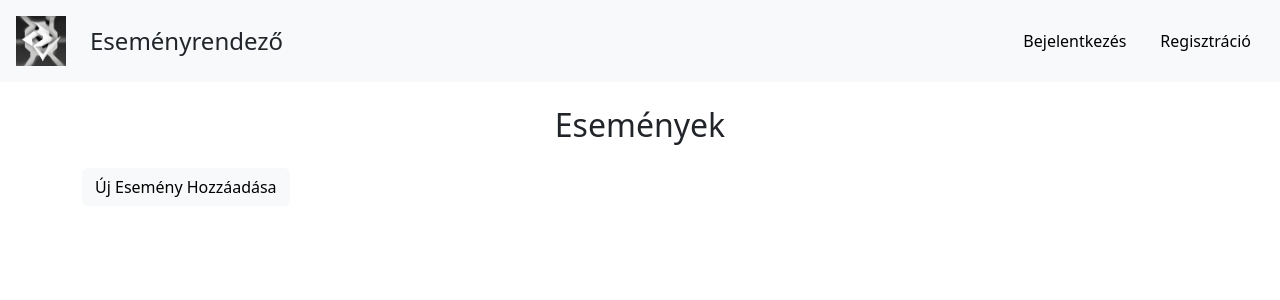
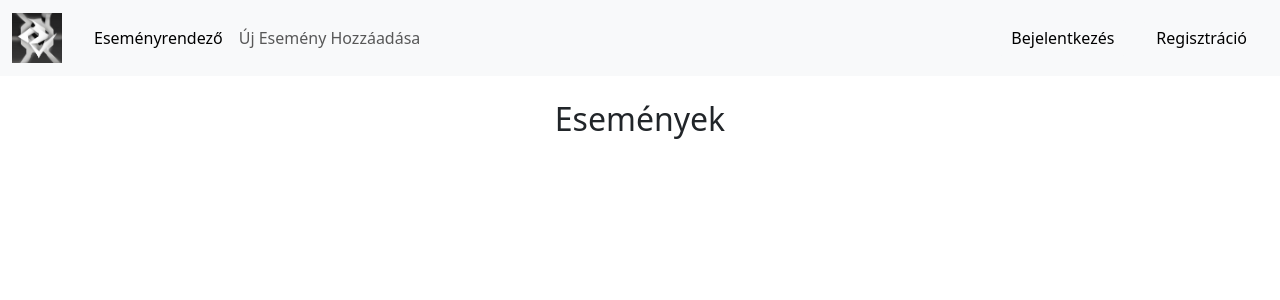
Before and after one commit to Gabor35/Rendezv-ny-k-vet-, a React (Create React App) app: page / in a window 1280 px wide. Shown: the top 300 px of the page. Built offline with nearby package versions, Linux system fonts and the light colour scheme.

Commit message:
új App.jsx

```diff
--- a/src/App.jsx
+++ b/src/App.jsx
@@ -1,31 +1,51 @@
 import React from 'react';
-import { BrowserRouter as Router, Routes, Route, NavLink, Link } from 'react-router-dom';
+import { BrowserRouter as Router, Routes, Route, NavLink } from 'react-router-dom';
 import { Login } from './Login';
 import { Register } from './Register';
 import { ForgotPassword } from './ForgotPassword';
 import { AddEvent } from './AddEvent';
 import logo from './logo.jpg';
 
-export const App = ()=> {
+export const App = () => {
   return (
     <Router>
-      <div>
-        <header className="d-flex justify-content-between align-items-center p-3 bg-light">
-          <div className="d-flex align-items-center">
+      <nav className="navbar navbar-expand-sm navbar-light bg-light">
+        <div className="container-fluid">
+          <div className="navbar-brand">
             <img src={logo} alt="Logo" className="me-2" style={{ width: '50px', height: '50px' }} />
-            <h1 className="h4 mb-0 ms-3">Eseményrendező</h1>
+
           </div>
-          <div>
-            <NavLink to="/login" className="btn btn-light me-2">Bejelentkezés</NavLink>
-            <NavLink to="/register" className="btn btn-light">Regisztráció</NavLink>
+          <button className="navbar-toggler" type="button"
+            data-bs-toggle="collapse"
+            data-bs-target="#navbarNav"
+            aria-controls="navbarNav"
+            aria-expanded="false"
+            aria-label="Toggle navigation">
+            <span className="navbar-toggler-icon"></span>
+          </button>
+          <div className="collapse navbar-collapse justify-content-between" id="navbarNav">
+            <ul className="navbar-nav">
+              <li className="nav-item">
+                <NavLink to="/" className={({ isActive }) => "nav-link" + (isActive ? " active" : "")}>Eseményrendező</NavLink>
+              </li>
+              <li className="nav-item">
+                <NavLink to="/add-event" className={({ isActive }) => "nav-link" + (isActive ? " active" : "")}>Új Esemény Hozzáadása</NavLink>
+              </li>
+            </ul>
+            <ul className="navbar-nav ms-auto">
+              <li className="nav-item">
+                <NavLink to="/login" className={({ isActive }) => "nav-link" + (isActive ? " active" : "")}><span className="btn btn-light">Bejelentkezés</span></NavLink>
+              </li>
+              <li className="nav-item">
+                <NavLink to="/register" className={({ isActive }) => "nav-link" + (isActive ? " active" : "")}><span className="btn btn-light">Regisztráció</span></NavLink>
+              </li>
+            </ul>
           </div>
-        </header>
+        </div>
+      </nav>
 
-        <div className="container mt-4">
-          <h2 className="text-center mb-4">Események</h2>
-          <Link to="/add-event" className="btn btn-light">Új Esemény Hozzáadása</Link>
-        </div>
-
+      <div className="container mt-4">
+        <h2 className="text-center mb-4">Események</h2>
         <Routes>
           <Route path="/login" element={<Login />} />
           <Route path="/register" element={<Register />} />
```
